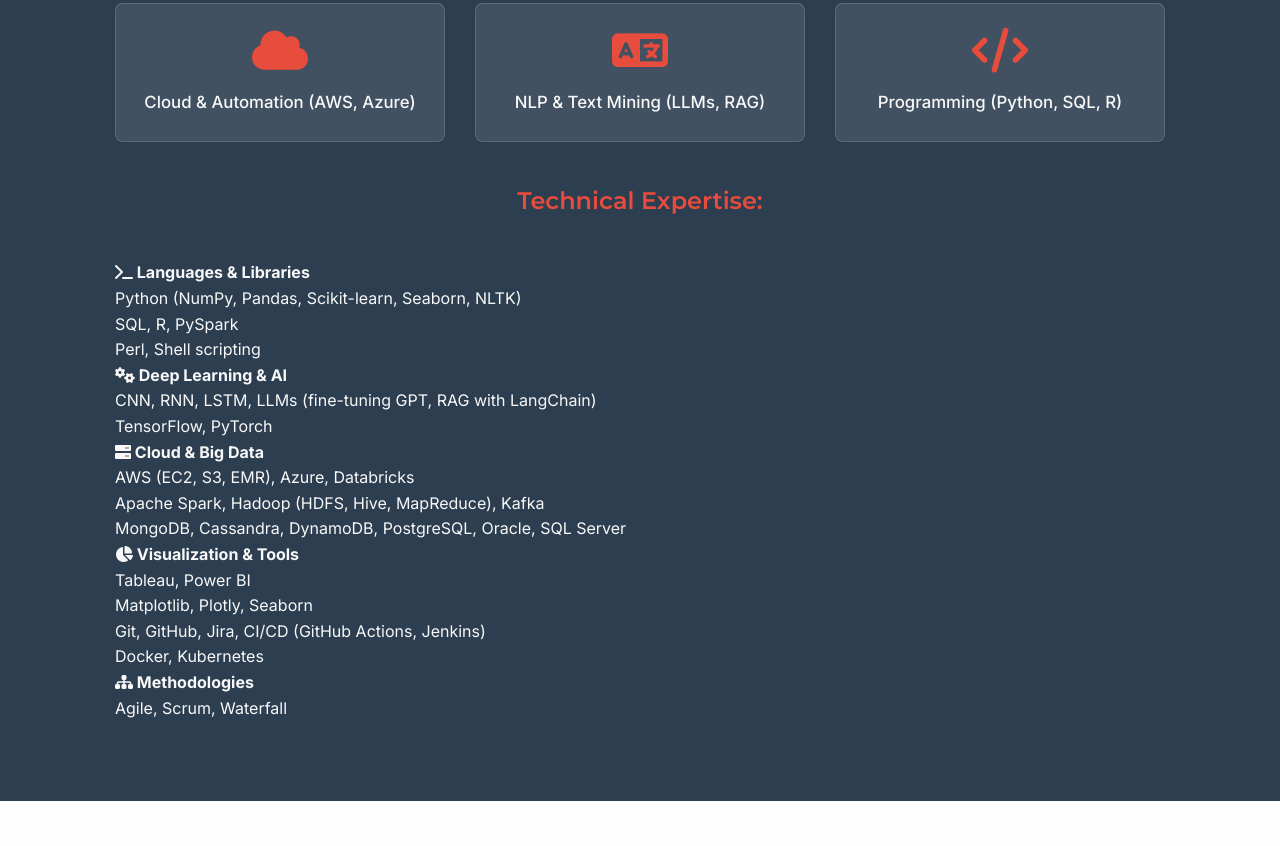
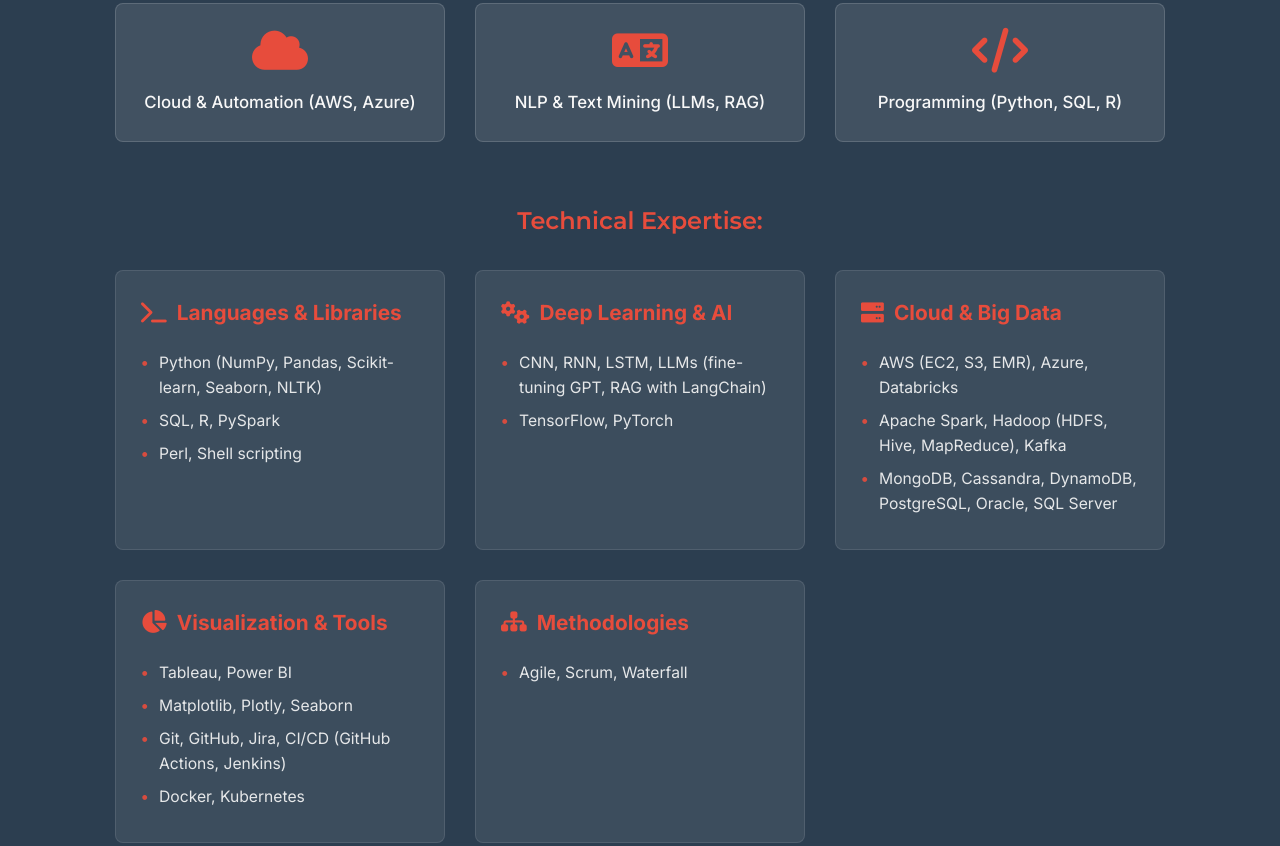
Before and after one commit to koushikace/koushikace.github.io, a plain HTML site: page index.html in a window 1280 px wide. Shown: the part 3094-3940 px from the top of the page. Drawn offline with Linux system fonts and the light colour scheme.

Commit message:
Update style.css

```diff
--- a/style.css
+++ b/style.css
@@ -425,12 +425,64 @@ ul {
     margin-bottom: 0;
 }
 
-.skills-note {
-    text-align: center;
-    font-size: 1em;
+/* New/Improved Skills Section Styling */
+.technical-skills-heading {
+    margin-top: 60px;
+    margin-bottom: 30px;
+}
+
+.technical-skills-details {
+    display: grid;
+    grid-template-columns: repeat(auto-fit, minmax(280px, 1fr));
+    gap: 30px;
+}
+
+.skill-category {
+    background-color: rgba(255, 255, 255, 0.08);
+    padding: 25px;
+    border-radius: 8px;
+    border: 1px solid rgba(255, 255, 255, 0.1);
+    transition: background-color 0.3s ease, transform 0.3s ease;
+}
+
+.skill-category:hover {
+    background-color: rgba(255, 255, 255, 0.15);
+    transform: translateY(-5px);
+}
+
+.skill-category h4 {
+    color: var(--primary-color);
+    font-size: 1.3em;
+    margin-bottom: 20px;
+    display: flex;
+    align-items: center;
+}
+
+.skill-category h4 i {
+    margin-right: 10px;
+    font-size: 1.1em;
+}
+
+.skill-category ul {
+    list-style: none; /* Remove default list style */
+    padding-left: 0;
+}
+
+.skill-category li {
     color: var(--text-light);
-    opacity: 0.7;
-    margin-top: 20px;
+    opacity: 0.9;
+    margin-bottom: 8px;
+    font-size: 0.98em;
+    position: relative;
+    padding-left: 18px; /* Space for custom bullet */
+}
+
+.skill-category li::before {
+    content: '•'; /* Custom bullet point */
+    color: var(--primary-color);
+    position: absolute;
+    left: 0;
+    font-weight: bold;
 }
 
 
@@ -892,6 +944,12 @@ body.modal-open {
         gap: 30px;
     }
 
+    /* New Technical Skills details grid responsiveness */
+    .technical-skills-details {
+        grid-template-columns: 1fr; /* Stack categories */
+    }
+
+
     /* Experience Mobile */
     .experience-list {
         margin: 0 auto;
```
